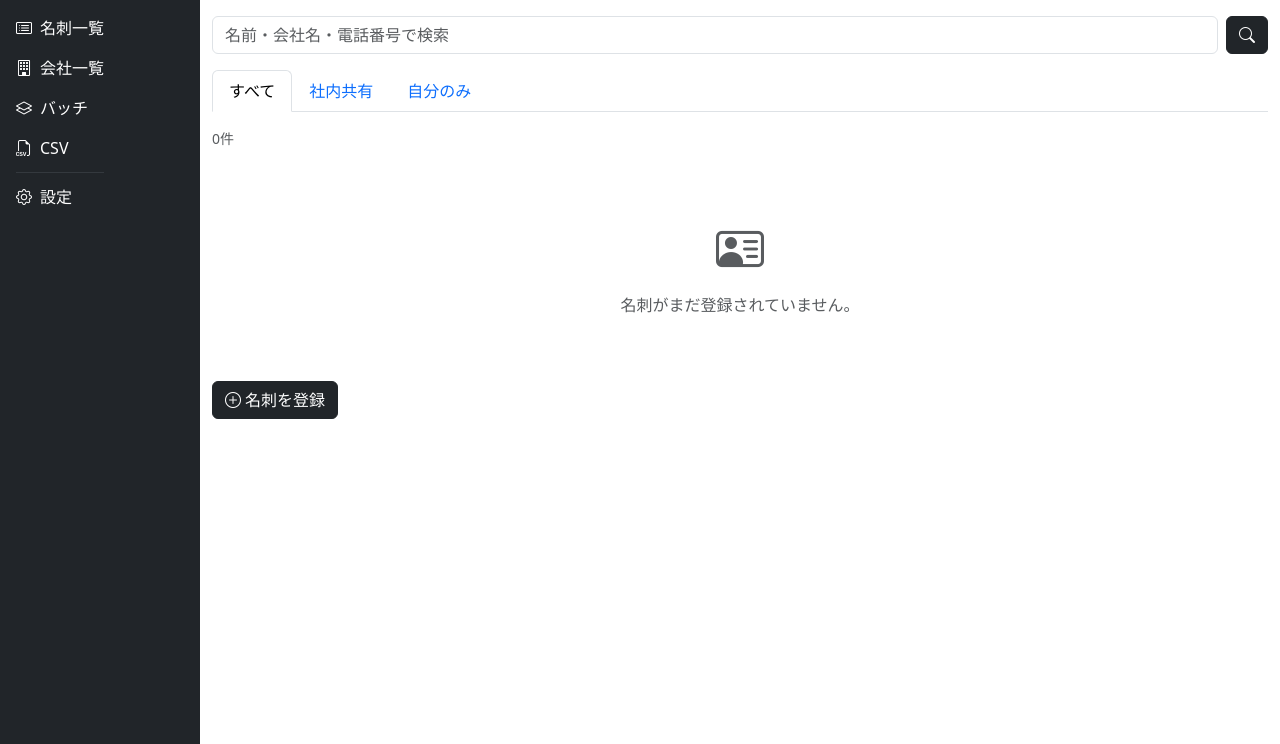
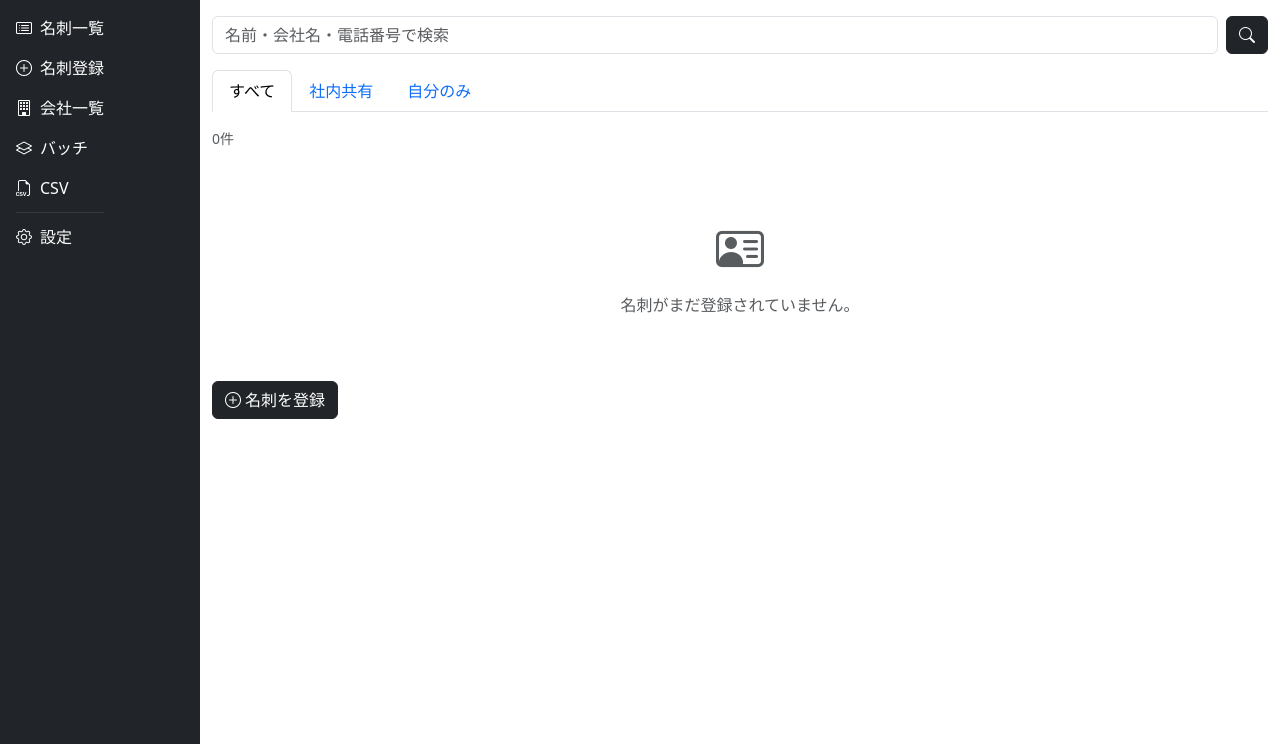
Before and after one commit to ochiken7/a013_card, a Flask app: page / in a window 1280 px wide. Shown: the part 56-800 px from the top of the page. Run offline with Flask 3, Linux system fonts and the light colour scheme; the visitor is signed in with stand-in values (Sample User, id 1); data that the repository does not hold is empty.

Commit message:
サイドバーメニューに「名刺登録」リンク追加
Co-Authored-By: Claude Opus 4.6 <noreply@anthropic.com>

```diff
--- a/meishi/templates/base.html
+++ b/meishi/templates/base.html
@@ -51,6 +51,9 @@
                 <a class="nav-link text-white px-3 py-2" href="{{ url_for('cards.index') }}">
                     <i class="bi bi-card-list me-2"></i>名刺一覧
                 </a>
+                <a class="nav-link text-white px-3 py-2" href="{{ url_for('cards.new_card') }}">
+                    <i class="bi bi-plus-circle me-2"></i>名刺登録
+                </a>
                 <a class="nav-link text-white px-3 py-2" href="{{ url_for('companies.index') }}">
                     <i class="bi bi-building me-2"></i>会社一覧
                 </a>
```
